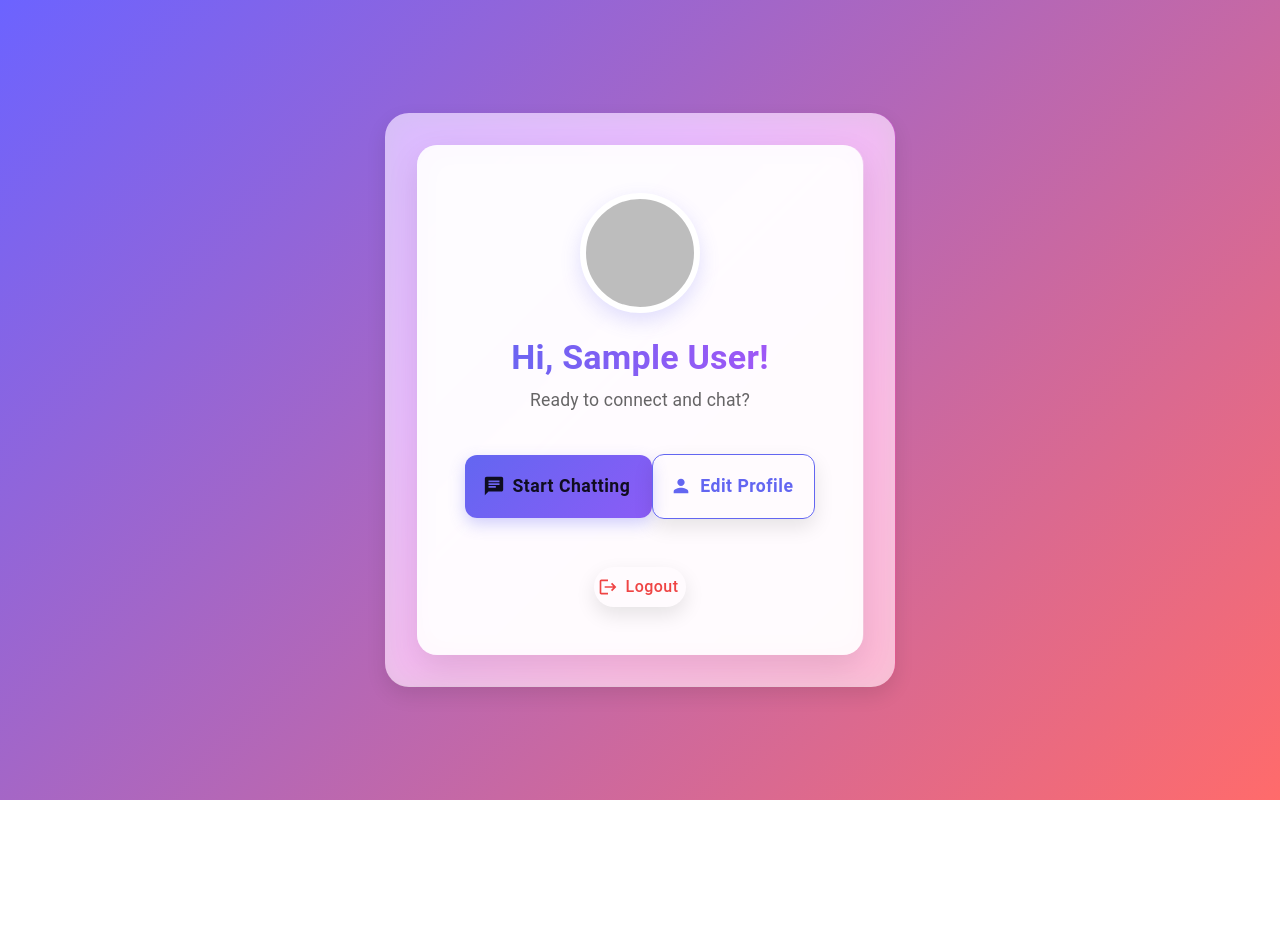
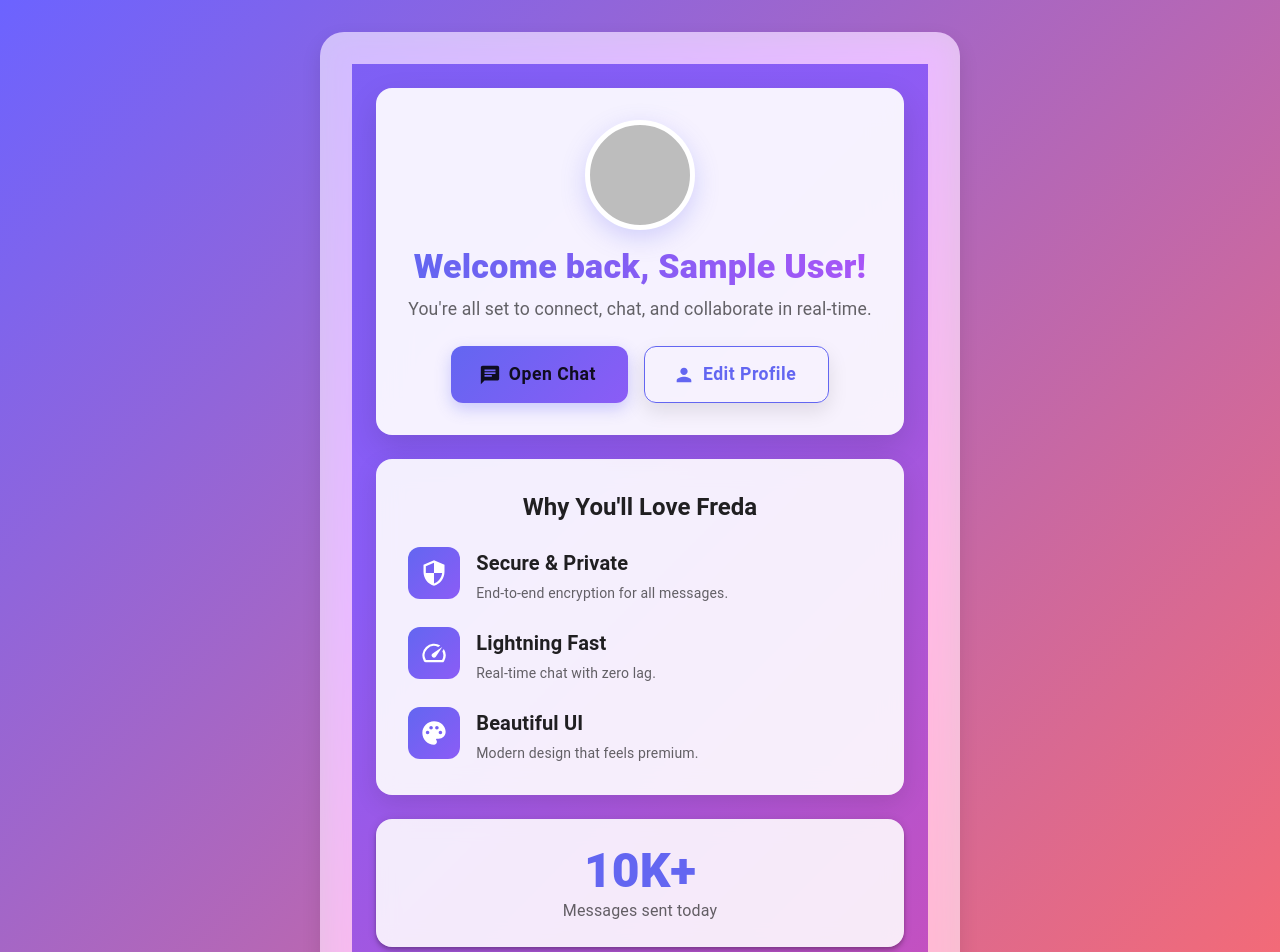
Before and after one commit to Ricky133-arch/Freda-frontend, a React (Vite) app: page /welcome in a window 1280 px wide. Shown: the top 952 px of the page. Before the commit the page ends 800 px from the top, so only its background shows below. Built offline with nearby package versions, Linux system fonts and the light colour scheme; sample sign-in values are in the browser's storage.

Commit message:
Redesign Welcome: stacked, deep, animated, premium UI

```diff
--- a/src/components/Welcome.jsx
+++ b/src/components/Welcome.jsx
@@ -3,10 +3,22 @@
 import { useNavigate } from "react-router-dom";
 import { AuthContext } from "../context/AuthContext";
 import { motion } from "framer-motion";
-import { Button, Typography, Box, Avatar, IconButton } from "@mui/material";
+import {
+  Button,
+  Typography,
+  Box,
+  Avatar,
+  Chip,
+  Divider,
+  IconButton,
+  Paper,
+} from "@mui/material";
 import LogoutIcon from "@mui/icons-material/Logout";
 import ChatIcon from "@mui/icons-material/Chat";
 import PersonIcon from "@mui/icons-material/Person";
+import SecurityIcon from "@mui/icons-material/Security";
+import SpeedIcon from "@mui/icons-material/Speed";
+import PaletteIcon from "@mui/icons-material/Palette";
 
 export default function Welcome() {
   const { user, logout } = useContext(AuthContext);
@@ -18,30 +30,63 @@
     navigate("/", { replace: true });
   };
 
+  const features = [
+    {
+      icon: <SecurityIcon sx={{ fontSize: 28 }} />,
+      title: "Secure & Private",
+      desc: "End-to-end encryption for all messages.",
+    },
+    {
+      icon: <SpeedIcon sx={{ fontSize: 28 }} />,
+      title: "Lightning Fast",
+      desc: "Real-time chat with zero lag.",
+    },
+    {
+      icon: <PaletteIcon sx={{ fontSize: 28 }} />,
+      title: "Beautiful UI",
+      desc: "Modern design that feels premium.",
+    },
+  ];
+
   return (
-    <div className="min-h-screen bg-gradient-to-br from-indigo-50 via-purple-50 to-pink-50 flex items-center justify-center p-4">
+    <Box
+      sx={{
+        minHeight: "100vh",
+        background: "linear-gradient(135deg, #6366f1 0%, #8b5cf6 50%, #ec4899 100%)",
+        backgroundSize: "200% 200%",
+        animation: "gradientShift 15s ease infinite",
+        p: { xs: 2, sm: 3 },
+        display: "flex",
+        flexDirection: "column",
+        gap: 3,
+      }}
+    >
+      <style>
+        {`
+          @keyframes gradientShift {
+            0% { background-position: 0% 50%; }
+            50% { background-position: 100% 50%; }
+            100% { background-position: 0% 50%; }
+          }
+        `}
+      </style>
+
+      {/* Header Card */}
       <motion.div
-        initial={{ opacity: 0, y: 30 }}
+        initial={{ opacity: 0, y: -30 }}
         animate={{ opacity: 1, y: 0 }}
         transition={{ duration: 0.6 }}
-        className="w-full max-w-md"
       >
-        {/* Glass Card */}
-        <Box
+        <Paper
+          elevation={8}
           sx={{
-            bgcolor: "rgba(255, 255, 255, 0.88)",
+            p: { xs: 3, sm: 4 },
+            borderRadius: 4,
+            background: "rgba(255, 255, 255, 0.92)",
             backdropFilter: "blur(16px)",
-            borderRadius: 5,
-            p: { xs: 4, sm: 6 },
-            boxShadow: "0 12px 32px rgba(0, 0, 0, 0.1)",
+            boxShadow: "0 12px 32px rgba(0,0,0,0.12)",
             textAlign: "center",
           }}
-        >
-          {/* Avatar */}
-          <motion.div
-            initial={{ scale: 0.8 }}
-            animate={{ scale: 1 }}
-            transition={{ duration: 0.5 }}
         >
           <Avatar
             src={
@@ -51,25 +96,23 @@
             }
             alt={user?.name}
             sx={{
-                width: 120,
-                height: 120,
+              width: 110,
+              height: 110,
               mx: "auto",
-                mb: 3,
-                border: "6px solid white",
-                boxShadow: "0 8px 20px rgba(99, 102, 241, 0.2)",
+              mb: 2,
+              border: "5px solid white",
+              boxShadow: "0 8px 24px rgba(99, 102, 241, 0.25)",
             }}
           >
             {!user?.profilePhoto && (
               <div className="bg-gradient-to-br from-indigo-500 to-purple-600 w-full h-full rounded-full" />
             )}
           </Avatar>
-          </motion.div>
 
-          {/* Welcome Text */}
           <Typography
             variant="h4"
             sx={{
-              fontWeight: 700,
+              fontWeight: 800,
               background: "linear-gradient(90deg, #6366f1, #a855f7)",
               backgroundClip: "text",
               WebkitBackgroundClip: "text",
@@ -77,58 +120,53 @@
               mb: 1,
             }}
           >
-            Hi, {user?.name || "User"}!
-          </Typography>
-          <Typography
-            variant="body1"
-            color="text.secondary"
-            sx={{ mb: 5, fontSize: "1.1rem" }}
-          >
-            Ready to connect and chat?
+            Welcome back, {user?.name || "User"}!
           </Typography>
 
-          {/* Action Buttons */}
-          <div className="grid grid-cols-1 sm:grid-cols-2 gap-3">
+          <Typography variant="body1" color="text.secondary" sx={{ mb: 3, fontSize: "1.1rem" }}>
+            You're all set to connect, chat, and collaborate in real-time.
+          </Typography>
+
+          <Box sx={{ display: "flex", gap: 2, justifyContent: "center", flexWrap: "wrap" }}>
             <Button
               component={motion.button}
-              whileHover={{ scale: 1.03 }}
+              whileHover={{ scale: 1.05 }}
               whileTap={{ scale: 0.98 }}
               variant="contained"
               size="large"
               startIcon={<ChatIcon />}
               onClick={() => navigate("/chat/default-chat")}
               sx={{
-                py: 2,
+                px: 4,
+                py: 1.5,
                 borderRadius: 3,
                 fontWeight: 600,
-                textTransform: "none",
                 fontSize: "1.1rem",
                 background: "linear-gradient(135deg, #6366f1, #8b5cf6)",
                 boxShadow: "0 6px 16px rgba(99, 102, 241, 0.3)",
-                "&:hover": {
-                  background: "linear-gradient(135deg, #5b5ce0, #7c3aed)",
-                },
+                textTransform: "none",
               }}
             >
-              Start Chatting
+              Open Chat
             </Button>
 
             <Button
               component={motion.button}
-              whileHover={{ scale: 1.03 }}
+              whileHover={{ scale: 1.05 }}
               whileTap={{ scale: 0.98 }}
               variant="outlined"
               size="large"
               startIcon={<PersonIcon />}
               onClick={() => navigate("/profile")}
               sx={{
-                py: 2,
+                px: 4,
+                py: 1.5,
                 borderRadius: 3,
                 fontWeight: 600,
-                textTransform: "none",
                 fontSize: "1.1rem",
                 borderColor: "#6366f1",
                 color: "#6366f1",
+                textTransform: "none",
                 "&:hover": {
                   borderColor: "#4f46e5",
                   bgcolor: "rgba(99, 102, 241, 0.08)",
@@ -137,32 +175,114 @@
             >
               Edit Profile
             </Button>
-          </div>
+          </Box>
+        </Paper>
+      </motion.div>
 
-          {/* Logout (Bottom) */}
-          <Box sx={{ mt: 6 }}>
-            <Button
-              component={motion.button}
-              whileHover={{ scale: 1.05 }}
-              whileTap={{ scale: 0.95 }}
-              variant="text"
-              startIcon={<LogoutIcon />}
-              onClick={handleLogout}
+      {/* Features Section */}
+      <motion.div
+        initial={{ opacity: 0, y: 20 }}
+        animate={{ opacity: 1, y: 0 }}
+        transition={{ duration: 0.6, delay: 0.2 }}
+      >
+        <Paper
+          elevation={6}
           sx={{
-                color: "#ef4444",
-                fontWeight: 500,
-                textTransform: "none",
-                fontSize: "1rem",
-                "&:hover": {
-                  bgcolor: "rgba(239, 68, 68, 0.08)",
-                },
+            p: { xs: 3, sm: 4 },
+            borderRadius: 4,
+            background: "rgba(255, 255, 255, 0.9)",
+            backdropFilter: "blur(12px)",
+            boxShadow: "0 8px 24px rgba(0,0,0,0.1)",
           }}
         >
-              Logout
-            </Button>
+          <Typography variant="h5" sx={{ fontWeight: 700, mb: 3, textAlign: "center" }}>
+            Why You'll Love Freda
+          </Typography>
+
+          <Box sx={{ display: "flex", flexDirection: "column", gap: 3 }}>
+            {features.map((feature, index) => (
+              <motion.div
+                key={index}
+                initial={{ opacity: 0, x: -20 }}
+                animate={{ opacity: 1, x: 0 }}
+                transition={{ duration: 0.4, delay: index * 0.1 }}
+                whileHover={{ x: 8 }}
+              >
+                <Box sx={{ display: "flex", alignItems: "flex-start", gap: 2 }}>
+                  <Box
+                    sx={{
+                      p: 1.5,
+                      borderRadius: 3,
+                      background: "linear-gradient(135deg, #6366f1, #8b5cf6)",
+                      color: "white",
+                      display: "flex",
+                      alignItems: "center",
+                      justifyContent: "center",
+                    }}
+                  >
+                    {feature.icon}
+                  </Box>
+                  <Box>
+                    <Typography variant="h6" sx={{ fontWeight: 600, mb: 0.5 }}>
+                      {feature.title}
+                    </Typography>
+                    <Typography variant="body2" color="text.secondary">
+                      {feature.desc}
+                    </Typography>
                   </Box>
                 </Box>
               </motion.div>
-    </div>
+            ))}
+          </Box>
+        </Paper>
+      </motion.div>
+
+      {/* Stats / Fun Fact */}
+      <motion.div
+        initial={{ opacity: 0, scale: 0.95 }}
+        animate={{ opacity: 1, scale: 1 }}
+        transition={{ duration: 0.5, delay: 0.4 }}
+      >
+        <Paper
+          elevation={4}
+          sx={{
+            p: 3,
+            borderRadius: 4,
+            background: "rgba(255, 255, 255, 0.88)",
+            backdropFilter: "blur(10px)",
+            textAlign: "center",
+          }}
+        >
+          <Typography variant="h3" sx={{ fontWeight: 800, color: "#6366f1" }}>
+            10K+
+          </Typography>
+          <Typography variant="body1" color="text.secondary">
+            Messages sent today
+          </Typography>
+        </Paper>
+      </motion.div>
+
+      {/* Logout (Bottom Fixed) */}
+      <Box sx={{ mt: "auto", textAlign: "center", pb: 2 }}>
+        <IconButton
+          component={motion.button}
+          whileHover={{ scale: 1.1 }}
+          whileTap={{ scale: 0.9 }}
+          onClick={handleLogout}
+          sx={{
+            bgcolor: "rgba(239, 68, 68, 0.15)",
+            color: "#ef4444",
+            width: 56,
+            height: 56,
+            "&:hover": { bgcolor: "rgba(239, 68, 68, 0.25)" },
+          }}
+        >
+          <LogoutIcon />
+        </IconButton>
+        <Typography variant="caption" color="text.secondary" sx={{ display: "block", mt: 1 }}>
+          Tap to logout
+        </Typography>
+      </Box>
+    </Box>
   );
 }
```
Lines whose indentation alone changed are shown as unchanged.
